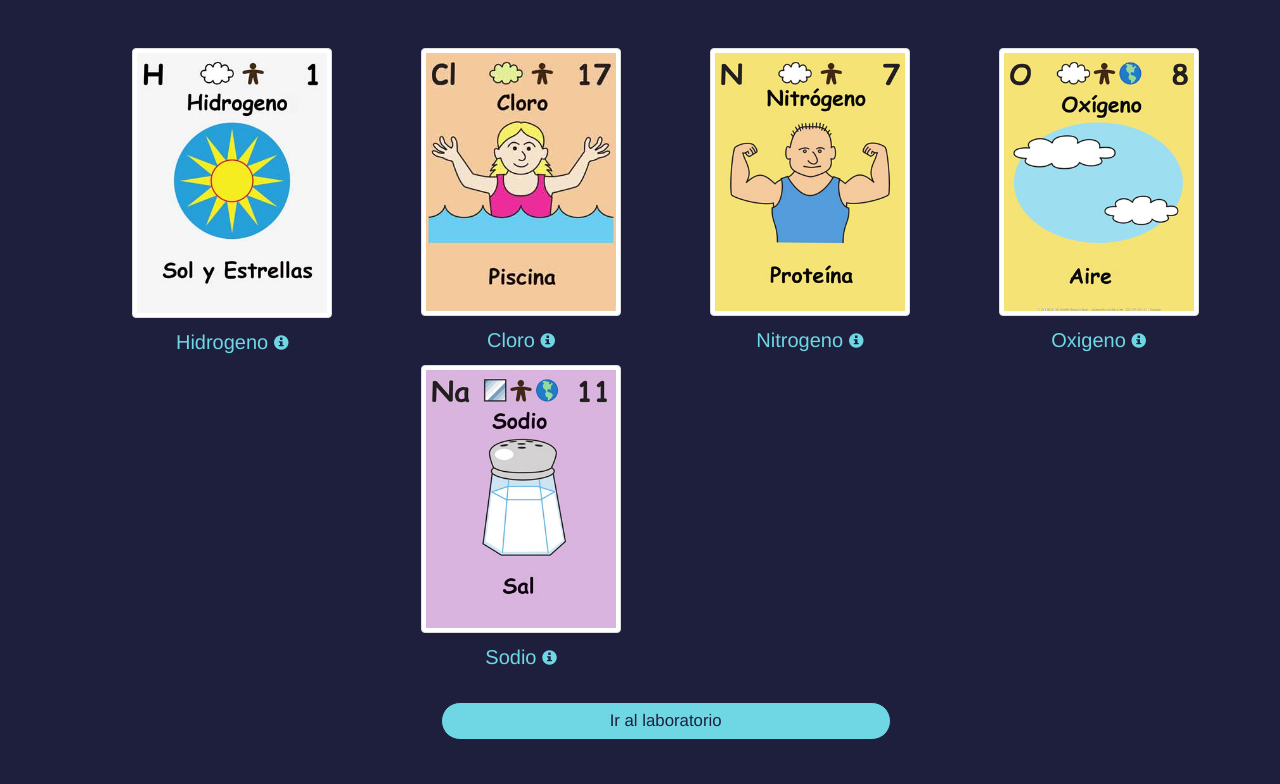
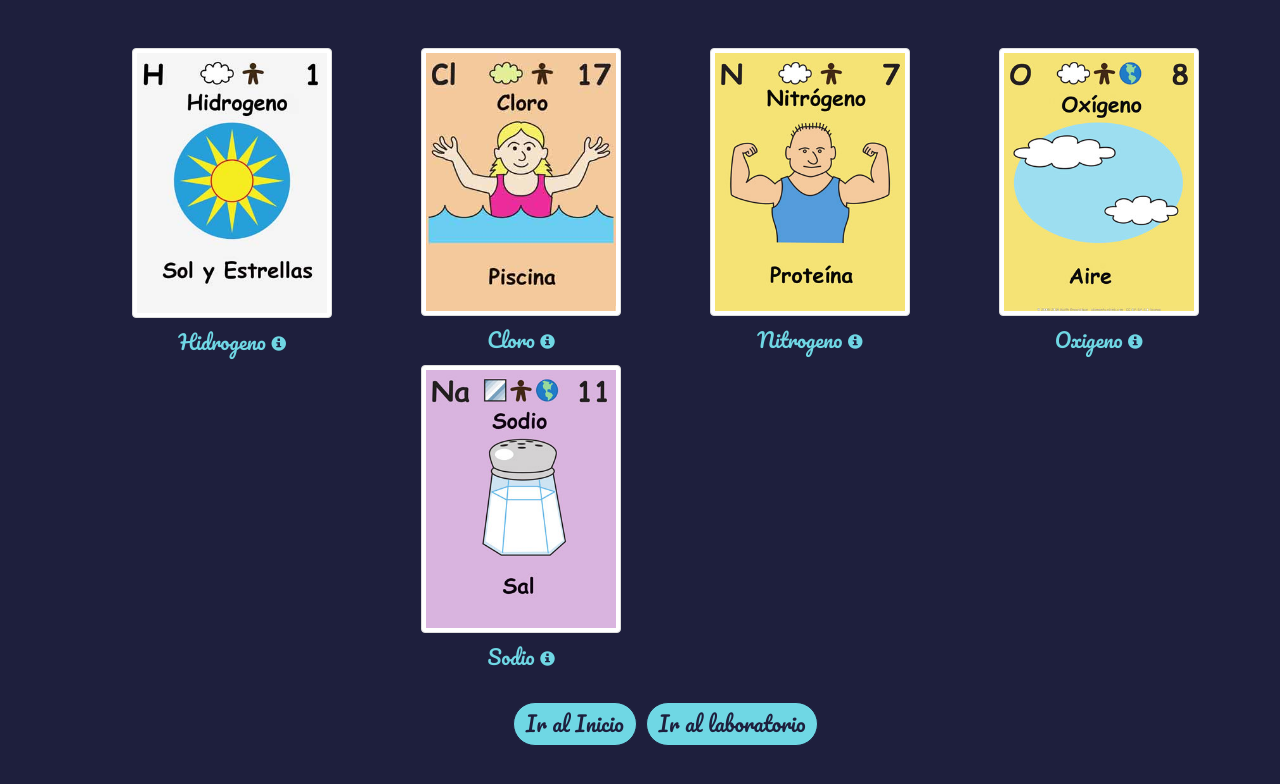
Before and after one commit to DavidFHCh/ALCHEMY, a Django app: page /almacen/ in a window 1280 px wide. Shown: the top 784 px of the page. Run offline with Django 3.2, Linux system fonts and the light colour scheme; data comes from the database, SQL or seed files in the repository; some libraries are stand-ins or nearby versions.

Commit message:
Agregado boton de inicio en el almacen.

```diff
--- a/myserver/alchemy/templates/alchemy/almacen.html
+++ b/myserver/alchemy/templates/alchemy/almacen.html
@@ -18,14 +18,12 @@
     			margin: 0;
     			padding: 0
     		}
+
     		.container {
-					/*
-    			height: 100%;
-    			width: 100%;
-					*/
     			padding: 2%;
     			background-color: #1E1F3D;
   		  	}
+
   		  	.btn-link {
   		  		color: #6fd7e4;
   		  		font-size: 20px;
@@ -40,9 +38,42 @@
     			border-color: #1e1f3d;
     			border-radius: 30px;
     			color: #1e1f3d;
-    			font-size: 1.2em;
-    			width: 40%;
+    			font-size: 1.5em;
     		}
+
+    		.btn-toolbar-centered {
+				text-align: center;
+			}
+
+			.btn-toolbar-centered .btn-group {
+				float: none !important;
+			}
+
+			a {
+				font-family: 'Pacifico', cursive;
+			}
+
+    		@media only screen and  (max-width: 600px) {
+
+      		}
+
+      		@media only screen and  (min-width: 600px) {
+
+      		}
+
+	      	@media only screen and  (min-width: 768px) {
+
+	      	}
+
+	      	@media only screen and  (min-width: 992px) {
+
+	      	}
+
+	      	@media only screen and (min-width: 1200px) {
+	        	p {
+	        		font-size: 20px;
+	        	}
+	      	}
 
     		@media (max-width: 768px) {
 			  .btn-responsive {
@@ -121,7 +152,14 @@
 			<br>
 
 			<footer class="fixed-botom">
-				<a href="../mezclar" class="btn btn-primary btn-responsive center-block">Ir al laboratorio</a>
+				<div class="btn-toolbar btn-toolbar-centered" role="toolbar">
+					<div class="btn-group" role="group">
+						<a href="../index" class="btn btn-primary">Ir al Inicio</a>
+					</div>
+					<div class="btn-group" role="group">
+						<a href="../mezclar" class="btn btn-primary">Ir al laboratorio</a>
+					</div>
+				</div>
 			</footer>
 
 		</div>
--- a/myserver/alchemy/templates/alchemy/index.html
+++ b/myserver/alchemy/templates/alchemy/index.html
@@ -52,6 +52,7 @@
         margin-top: 20px;
 				width: 25%;
 				height: 40%;
+        font-family: 'Pacifico', cursive;
 			}
 
       @media only screen and  (max-width: 600px) {
```
